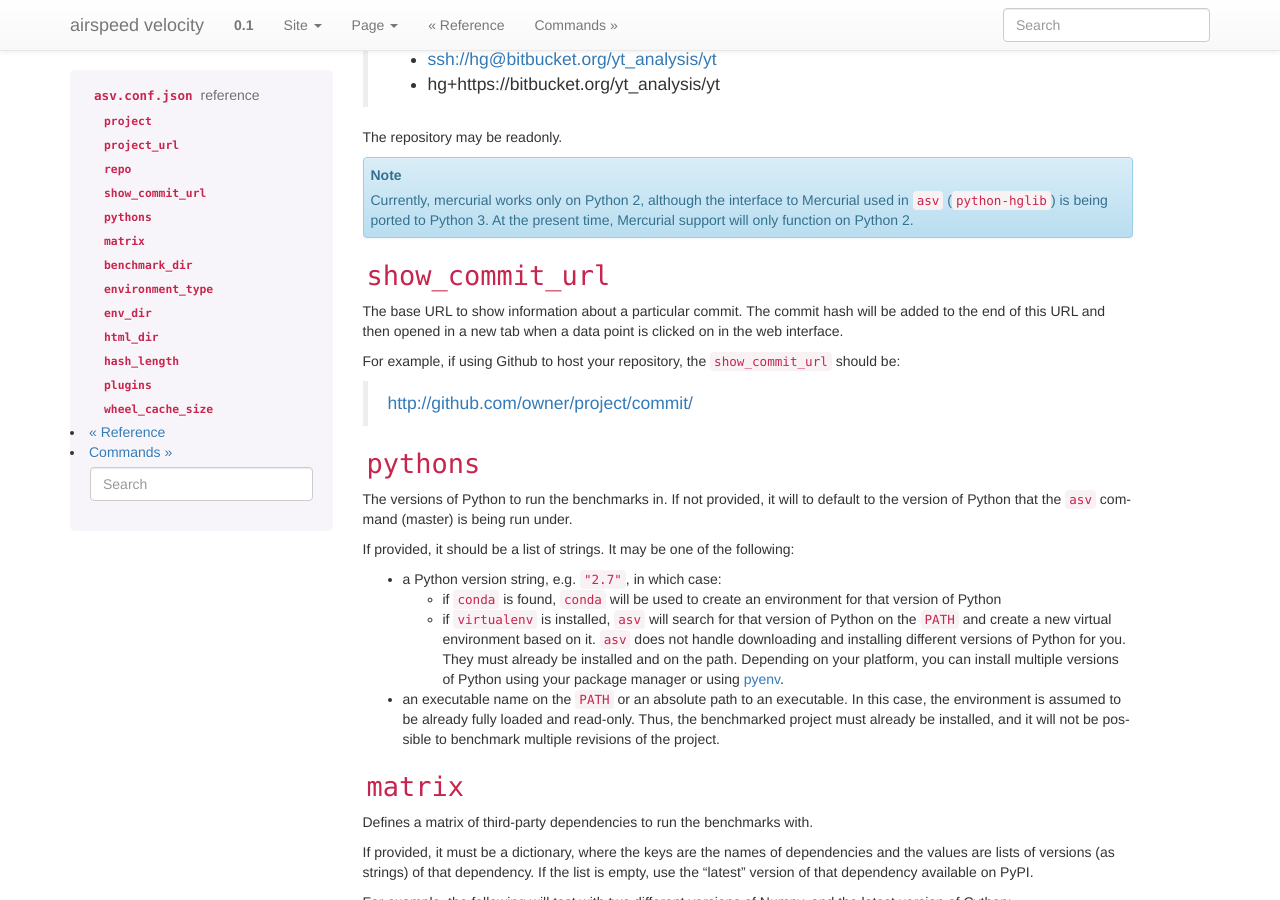
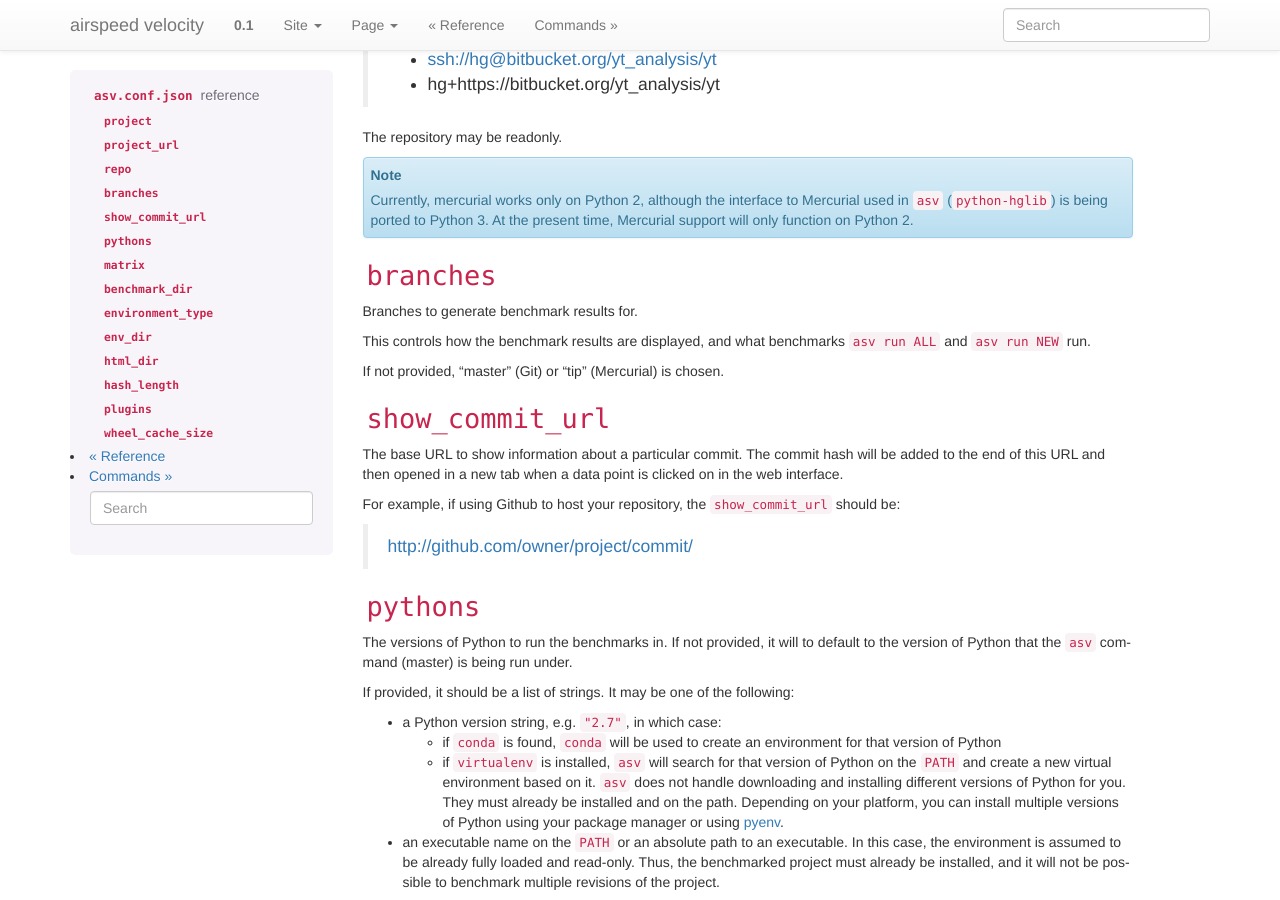
Before and after one commit to airspeed-velocity/asv, a Sphinx documentation site: the page built from docs/source/asv.conf.json.rst, in a window 1280 px wide and 900 px high, scrolled down 492 px. Built offline with Sphinx 7.4.7, drawn with Linux system fonts in a browser that asks for light colours.

Commit message:
Update documentation vs. branches

```diff
--- a/docs/source/asv.conf.json.rst
+++ b/docs/source/asv.conf.json.rst
@@ -39,6 +39,15 @@ The repository may be readonly.
    Currently, mercurial works only on Python 2, although the interface to
    Mercurial used in ``asv`` (``python-hglib``) is being ported to Python 3.
    At the present time, Mercurial support will only function on Python 2.
+
+``branches``
+------------
+Branches to generate benchmark results for.
+
+This controls how the benchmark results are displayed, and what
+benchmarks ``asv run ALL`` and ``asv run NEW`` run.
+
+If not provided, "master" (Git) or "tip" (Mercurial) is chosen.
 
 ``show_commit_url``
 -------------------
```
Also changed, not shown: 1 other file.
